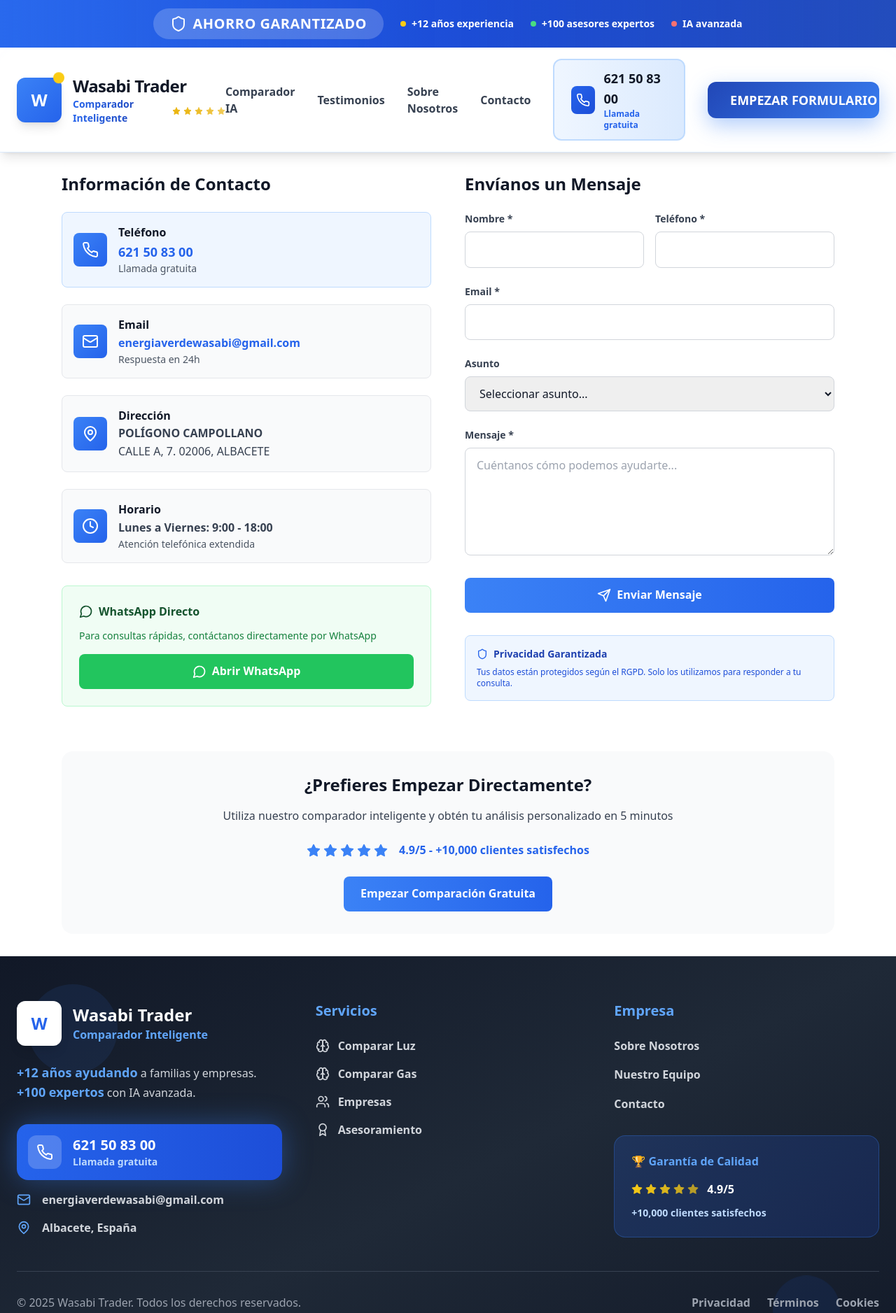
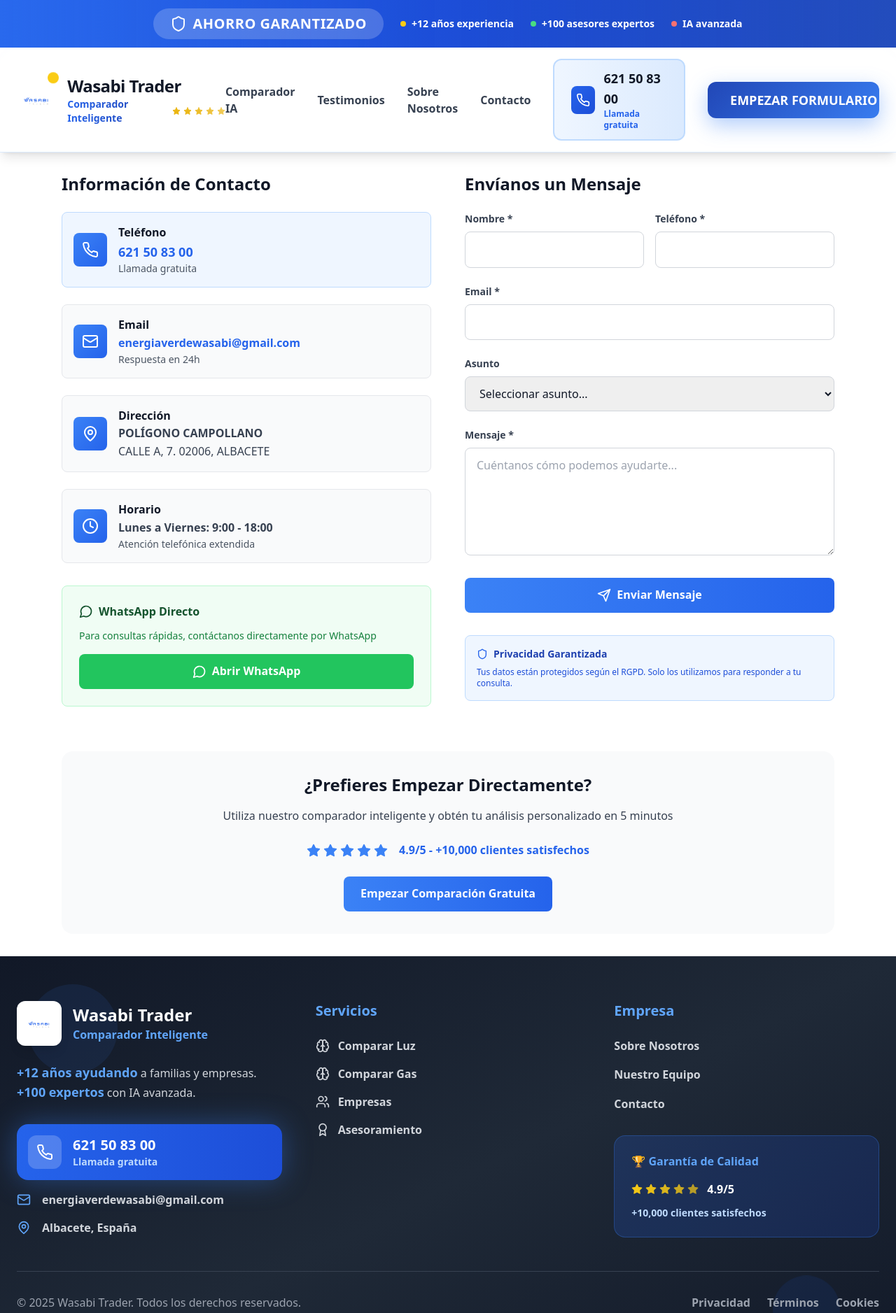
Before and after one commit to iafy-io/33, a React (Vite) app: page /contacto in a window 1280 px wide. Shown: the top 1877 px of the page at 70% size. Built offline with nearby package versions, Linux system fonts and the light colour scheme.

Commit message:
Implementar logo real de Wasabi Trader

```diff
--- a/src/components/Footer.tsx
+++ b/src/components/Footer.tsx
@@ -15,8 +15,20 @@ export default function Footer() {
         <div className="grid md:grid-cols-3 gap-8 lg:gap-12">
           <div className="animate-fade-in-up">
             <div className="flex items-center space-x-3 lg:space-x-4 mb-6">
-              <div className="w-12 h-12 lg:w-16 lg:h-16 bg-white rounded-xl flex items-center justify-center shadow-lg">
-                <span className="text-blue-600 font-black text-lg lg:text-2xl">W</span>
+              <div className="relative w-12 h-12 lg:w-16 lg:h-16 bg-white rounded-xl shadow-lg p-2">
+                <img
+                  src="/wasabi trader azul.png"
+                  alt="Wasabi Trader Logo"
+                  className="w-full h-full object-contain"
+                  onError={(e) => {
+                    // Fallback si la imagen no carga
+                    e.currentTarget.style.display = 'none';
+                    e.currentTarget.nextElementSibling.style.display = 'flex';
+                  }}
+                />
+                <div className="w-full h-full flex items-center justify-center" style={{display: 'none'}}>
+                  <span className="text-blue-600 font-black text-lg lg:text-2xl">W</span>
+                </div>
               </div>
               <div>
                 <h3 className="text-xl lg:text-2xl font-black">Wasabi Trader</h3>
--- a/src/components/Header.tsx
+++ b/src/components/Header.tsx
@@ -51,8 +51,18 @@ export default function Header() {
           <div className="flex justify-between items-center py-3 lg:py-4">
             {/* Logo optimizado para desktop */}
             <Link to="/" className="flex items-center space-x-3 lg:space-x-4 hover-lift-intense">
-              <div className="relative">
-                <div className="w-12 h-12 lg:w-16 lg:h-16 bg-gradient-to-br from-blue-500 to-blue-600 rounded-xl flex items-center justify-center shadow-lg">
+              <div className="relative w-12 h-12 lg:w-16 lg:h-16">
+                <img
+                  src="/wasabi trader azul.png"
+                  alt="Wasabi Trader Logo"
+                  className="w-full h-full object-contain"
+                  onError={(e) => {
+                    // Fallback si la imagen no carga
+                    e.currentTarget.style.display = 'none';
+                    e.currentTarget.nextElementSibling.style.display = 'flex';
+                  }}
+                />
+                <div className="w-full h-full bg-gradient-to-br from-blue-500 to-blue-600 rounded-xl flex items-center justify-center shadow-lg" style={{display: 'none'}}>
                   <span className="text-white font-black text-lg lg:text-2xl">W</span>
                 </div>
                 <div className="absolute -top-1 -right-1 w-3 h-3 lg:w-4 lg:h-4 bg-yellow-400 rounded-full animate-bounce"></div>
```
